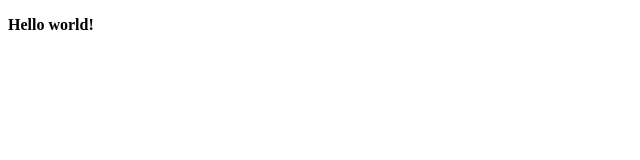
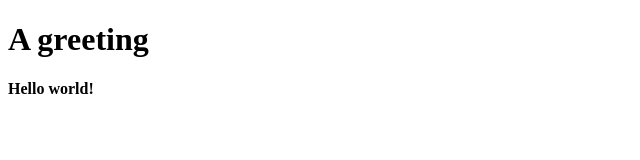
Before and after one commit to jirina-trojankova/codingbootcamp-exercises, a plain HTML site: page week1-intro/index.html in a window 1280 px wide. Shown: the whole page, without its empty margins (0-640 px from the left). Drawn offline with Linux system fonts and the light colour scheme.

Commit message:
Added h1 to index

```diff
--- a/week1-intro/index.html
+++ b/week1-intro/index.html
@@ -3,7 +3,7 @@
 <head>
 <title>Nadpis</title>
 <body>
-
+    <h1>A greeting</h1>
 <p>
 <strong>Hello world!</strong>
 </p>
```
